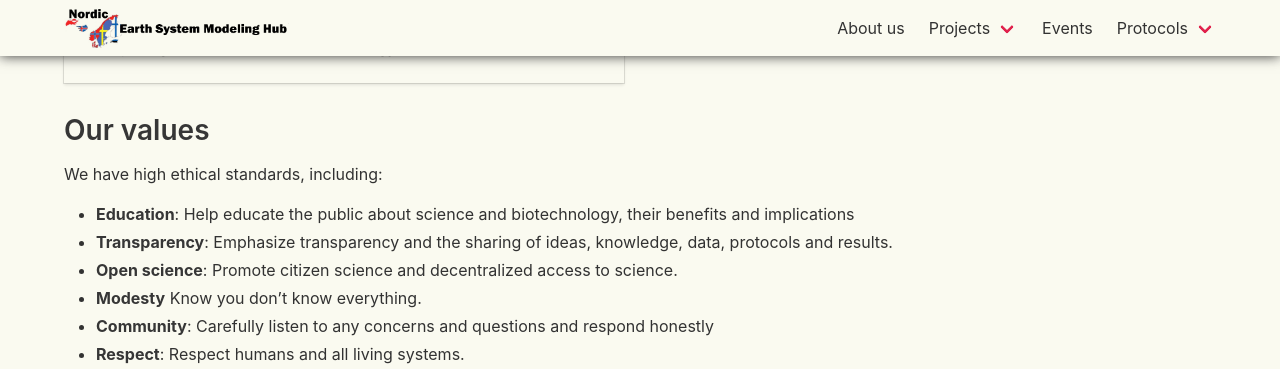
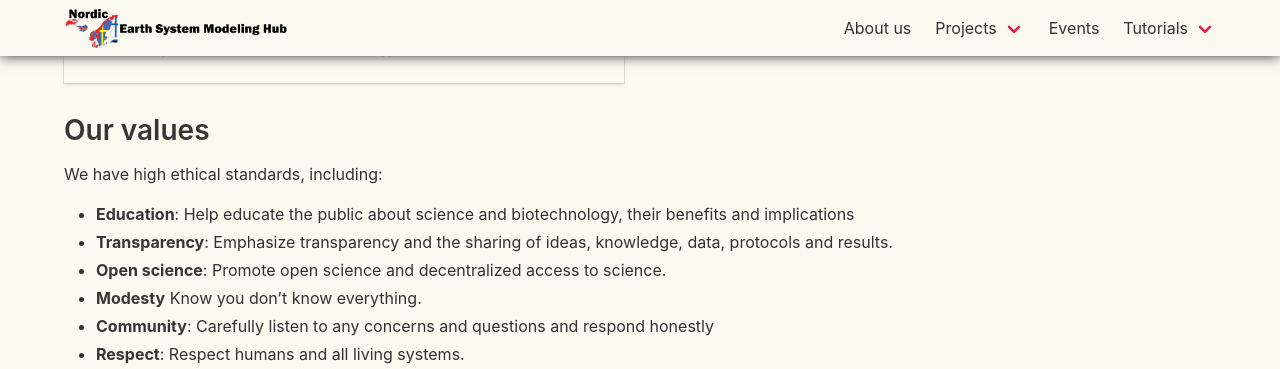
Before and after one commit to NordicESMhub/nordicesmhub.github.io, a Jekyll site: the page built from about.md, in a window 1280 px wide and 900 px high, scrolled down 1496 px. Shown: the top 369 px of the window. Built offline with Jekyll 4.4.1, drawn with Linux system fonts in a browser that asks for light colours; nearby versions of some CDN libraries.

Commit message:
bug fix: removed protocol section and replace it by tutorials

```diff
--- a/_includes/default-header.html
+++ b/_includes/default-header.html
@@ -35,10 +35,10 @@
         <a class="navbar-item" href="/events"> Events </a>
 
         <div class="navbar-item has-dropdown is-hoverable">
-          <a class="navbar-link">Protocols</a>
+          <a class="navbar-link">Tutorials</a>
 
           <div class="navbar-dropdown">
-            {% for page in site.protocols %}
+            {% for page in site.tutorials %}
             <a class="navbar-item" href="{{ page.url }}"> {{ page.title }} </a>
             {% endfor %}
           </div>
--- a/about.md
+++ b/about.md
@@ -52,7 +52,7 @@ We have high ethical standards, including:
   benefits and implications
 - **Transparency**: Emphasize transparency and the sharing of ideas, knowledge, data,
   protocols and results.
-- **Open science**: Promote citizen science and decentralized access to science.
+- **Open science**: Promote open science and decentralized access to science.
 - **Modesty** Know you don't know everything.
 - **Community**: Carefully listen to any concerns and questions and respond honestly
 - **Respect**: Respect humans and all living systems.
```
Also changed, not shown: _tutorials/geo4062.md (+1 -1 lines), _tutorials/negi_andoya.md (+2 -2 lines).
